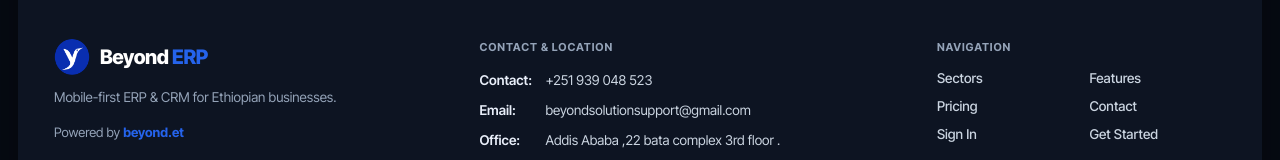
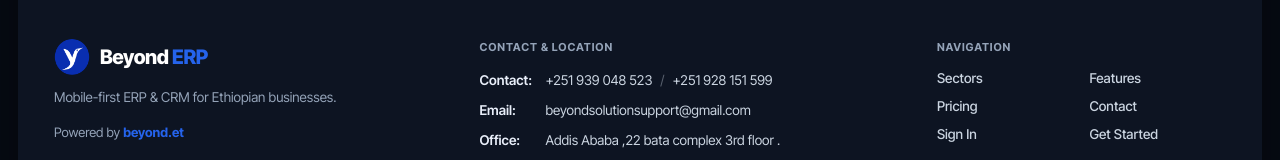
Before and after one commit to petrosasmamaw/beyond-erp-landing, a Next.js app in the folder frontend/: page / in a window 1280 px wide. Shown: the part 3649-3809 px from the top of the page. Built offline with nearby package versions, Linux system fonts and the light colour scheme; no server answers.

Commit message:
feat(footer): add 0928151599 to contact and support footer section

```diff
--- a/frontend/src/app/(auth)/page.tsx
+++ b/frontend/src/app/(auth)/page.tsx
@@ -408,6 +408,8 @@ export default function LandingPage() {
               <div className="footer-contact-item">
                 <strong>Contact:</strong>
                 <a href="tel:+251939048523">+251 939 048 523</a>
+                <span style={{ opacity: 0.4 }}>/</span>
+                <a href="tel:+251928151599">+251 928 151 599</a>
               </div>
               <div className="footer-contact-item">
                 <strong>Email:</strong>
--- a/frontend/src/app/(auth)/submitted/page.tsx
+++ b/frontend/src/app/(auth)/submitted/page.tsx
@@ -373,7 +373,7 @@ export default function SubmittedPage() {
           }}
         >
           <p style={{ margin: 0 }}>
-            <strong>Support:</strong> +251 939 048 523 &bull; beyondsolutionsupport@gmail.com
+            <strong>Support:</strong> +251 939 048 523 &bull; +251 928 151 599 &bull; beyondsolutionsupport@gmail.com
           </p>
           <p style={{ margin: 0 }}>
             Office: Addis Ababa, 22 Bata Complex 3rd Floor &bull; Powered by beyond.et
```
